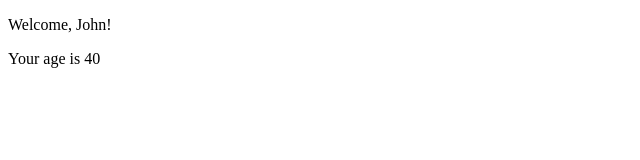
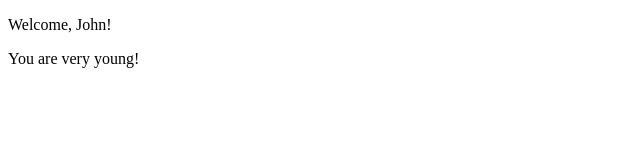
Before and after one commit to fabry84x/esercizi_react, a React (Create React App) app: page / in a window 1280 px wide. Shown: the top 160 px of the page, without its empty margins (0-640 px from the left). Built offline with nearby package versions, Linux system fonts and the light colour scheme.

Commit message:
feature/Conditional Rendering-05

```diff
--- a/src/Age.js
+++ b/src/Age.js
@@ -2,6 +2,12 @@
 
 export class Age extends React.Component {
     render() {
-        return <p>Your age is {this.props.age}</p>
+        return (
+            <div>
+                {this.props.age>18
+                ? <p>Your age is {this.props.age}</p>
+                : <p>You are very young!</p>}
+            </div>
+        )
     }
 }
--- a/src/App.js
+++ b/src/App.js
@@ -3,6 +3,6 @@
 
 export class App extends React.Component {
     render () {
-        return <Welcome name='John' age={40}/>
+        return <Welcome name='John' age={16}/>
     }
 }
--- a/src/Welcome.js
+++ b/src/Welcome.js
@@ -6,7 +6,7 @@
         return (
             <div>
                 <p>Welcome, {this.props.name}!</p>
-                {this.props.age>18 && this.props.age<65 && this.props.name==='John' && <Age age={this.props.age} />}
+                <Age age={this.props.age} />
             </div>
         )
     }
```
